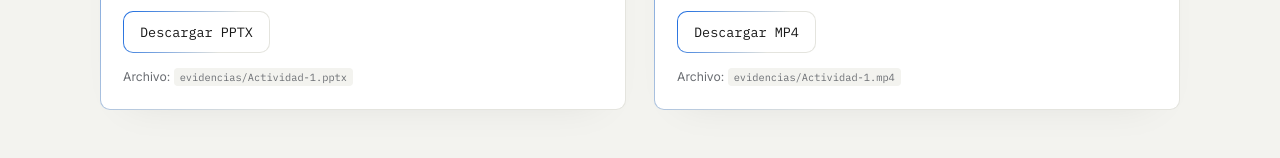
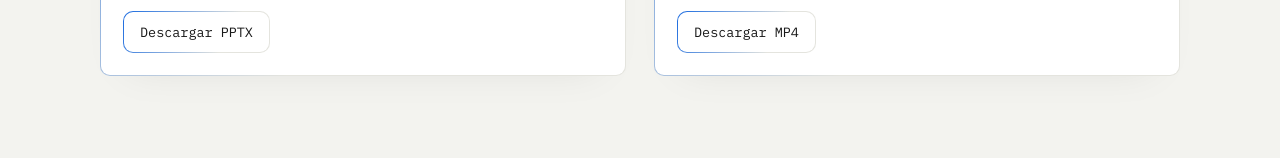
Before and after one commit to jairHoyos/Portafolio_Profesional_JairHoyos, a plain HTML site: page index.html in a window 1280 px wide. Shown: the part 3008-3166 px from the top of the page. Drawn offline with Linux system fonts and the light colour scheme.

Commit message:
Comment out evidence hint paragraphs
Comment out evidence hint paragraphs for PPTX and MP4 files.

```diff
--- a/index.html
+++ b/index.html
@@ -881,7 +881,7 @@
         <div class="evidence-controls">
           <a class="upload-btn" href="evidencias/Actividad-1.pptx" download>Descargar PPTX</a>
         </div>
-        <p class="evidence-hint">Archivo: <code>evidencias/Actividad-1.pptx</code></p>
+       <!-- <p class="evidence-hint">Archivo: <code>evidencias/Actividad-1.pptx</code></p> -->
       </div>
 
       <!-- Video MP4 -->
@@ -897,7 +897,7 @@
         <div class="evidence-controls">
           <a class="upload-btn" href="evidencias/Actividad-1.mp4" download>Descargar MP4</a>
         </div>
-        <p class="evidence-hint">Archivo: <code>evidencias/Actividad-1.mp4</code></p>
+         <!-- <p class="evidence-hint">Archivo: <code>evidencias/Actividad-1.mp4</code></p> -->
       </div>
 
     </div>
```
